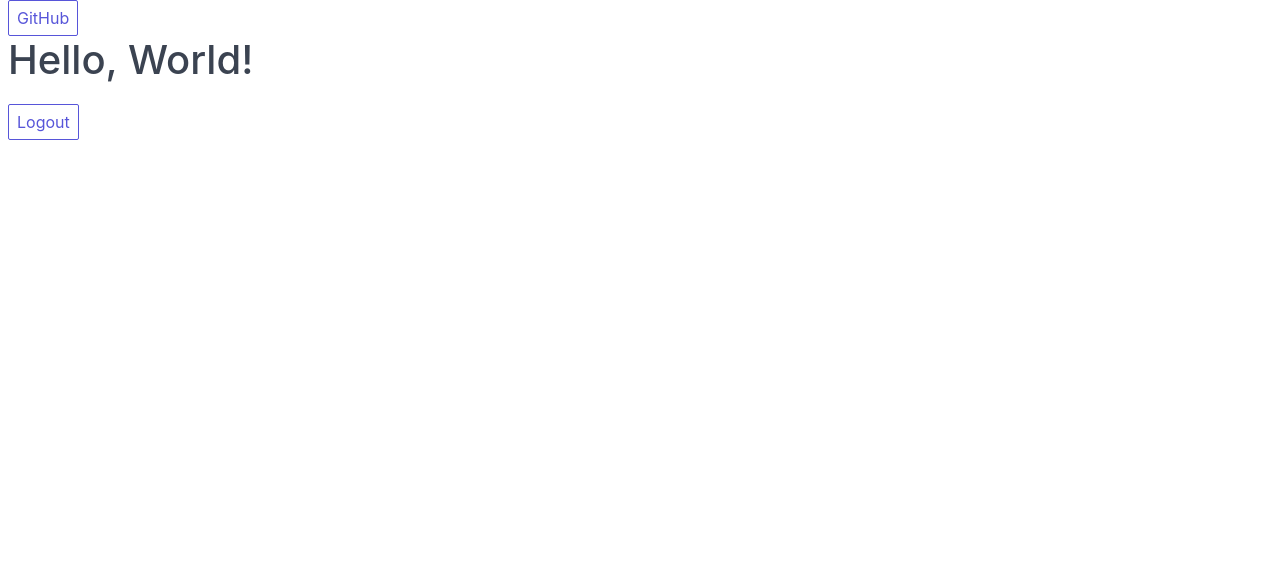
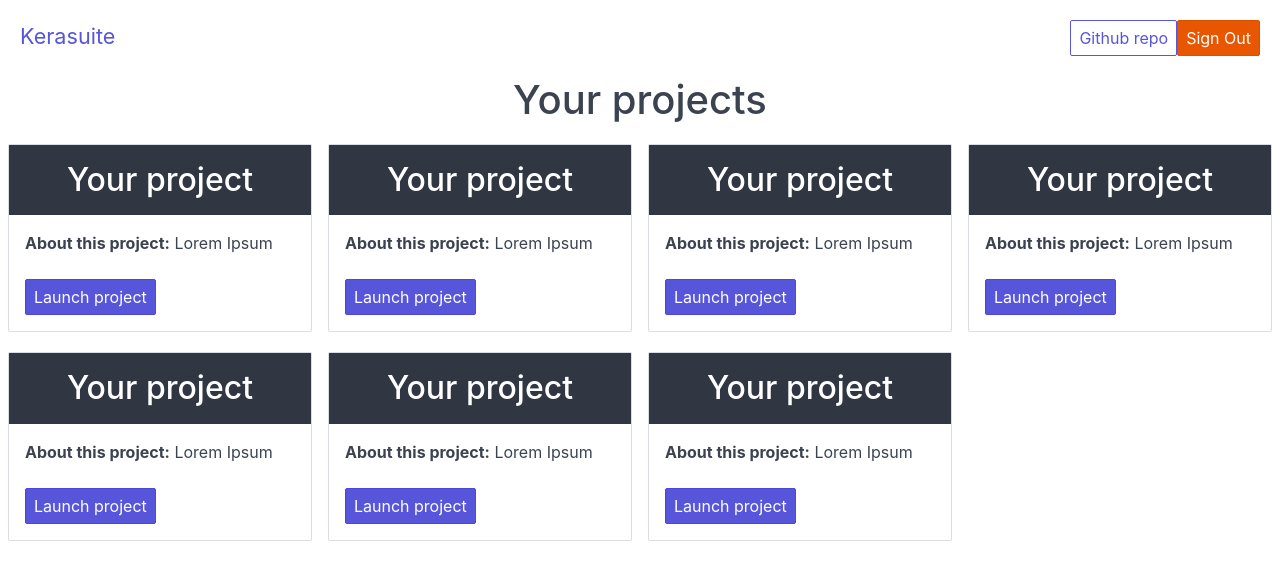
Before and after one commit to MeurillonGuillaume/Kerasuite, a Flask app: page / in a window 1280 px wide. Shown: the top 580 px of the page. Run offline with Flask 2, Linux system fonts and the light colour scheme; the visitor is signed in with stand-in values (Sample User, id 1).

Commit message:
Styling updated
Updated login styling, new navbar style and started designing project page.

```diff
--- a/app.py
+++ b/app.py
@@ -35,7 +35,7 @@ def home():
     Serve the homepage or redirect to the login page
     """
     if is_user_logged_in():
-        return render_template('home.html')
+        return render_template('home.html', LoggedIn=True)
     return redirect('/login')
 
 
--- a/templates/base.html
+++ b/templates/base.html
@@ -3,17 +3,17 @@
 <head>
     <meta charset="UTF-8">
     <title>Kerasuite</title>
-
+    <meta name="viewport" content="width=device-width, initial-scale=1">
     <link rel="stylesheet" href="https://unpkg.com/spectre.css/dist/spectre.min.css">
 </head>
 <body>
 
-<div class="container">
-    <div class="section">
-        {% block Navbar %}
-        {% endblock %}
-        {% block Body %}
-        {% endblock %}</div>
+{% block Navbar %}
+{% endblock %}
+
+<div class="container centered">
+    {% block Body %}
+    {% endblock %}
 </div>
 </body>
 </html>
--- a/templates/home.html
+++ b/templates/home.html
@@ -1,7 +1,100 @@
 {% extends 'navbar.html' %}
 {% block Body %}
-    <h1>Hello, World!</h1>
-    <a href="/logout">
-        <button class="btn tooltip tooltip-bottom" data-tooltip="Come back soon!">Logout</button>
-    </a>
+    <h1 class="text-center">Your projects</h1>
+    <div class="columns">
+        <div class="column col-3" style="margin-bottom: 1rem">
+            <div class="card">
+                <div class="card-header bg-dark">
+                    <div class="card-title text-center">
+                        <h2>Your project</h2>
+                    </div>
+                </div>
+                <div class="card-body">
+                    <p><span class="text-bold">About this project:</span> Lorem Ipsum</p>
+                    <button class="btn btn-primary">Launch project</button>
+                </div>
+            </div>
+        </div>
+
+        <div class="column col-3" style="margin-bottom: 1rem">
+            <div class="card">
+                <div class="card-header bg-dark">
+                    <div class="card-title text-center">
+                        <h2>Your project</h2>
+                    </div>
+                </div>
+                <div class="card-body">
+                    <p><span class="text-bold">About this project:</span> Lorem Ipsum</p>
+                    <button class="btn btn-primary">Launch project</button>
+                </div>
+            </div>
+        </div>
+        <div class="column col-3" style="margin-bottom: 1rem">
+            <div class="card">
+                <div class="card-header bg-dark">
+                    <div class="card-title text-center">
+                        <h2>Your project</h2>
+                    </div>
+                </div>
+                <div class="card-body">
+                    <p><span class="text-bold">About this project:</span> Lorem Ipsum</p>
+                    <button class="btn btn-primary">Launch project</button>
+                </div>
+            </div>
+        </div>
+        <div class="column col-3" style="margin-bottom: 1rem">
+            <div class="card">
+                <div class="card-header bg-dark">
+                    <div class="card-title text-center">
+                        <h2>Your project</h2>
+                    </div>
+                </div>
+                <div class="card-body">
+                    <p><span class="text-bold">About this project:</span> Lorem Ipsum</p>
+                    <button class="btn btn-primary">Launch project</button>
+                </div>
+            </div>
+        </div>
+        <div class="column col-3" style="margin-bottom: 1rem">
+            <div class="card">
+                <div class="card-header bg-dark">
+                    <div class="card-title text-center">
+                        <h2>Your project</h2>
+                    </div>
+                </div>
+                <div class="card-body">
+                    <p><span class="text-bold">About this project:</span> Lorem Ipsum</p>
+                    <button class="btn btn-primary">Launch project</button>
+                </div>
+            </div>
+        </div>
+        <div class="column col-3" style="margin-bottom: 1rem">
+            <div class="card">
+                <div class="card-header bg-dark">
+                    <div class="card-title text-center">
+                        <h2>Your project</h2>
+                    </div>
+                </div>
+                <div class="card-body">
+                    <p><span class="text-bold">About this project:</span> Lorem Ipsum</p>
+                    <button class="btn btn-primary">Launch project</button>
+                </div>
+            </div>
+        </div>
+        <div class="column col-3" style="margin-bottom: 1rem">
+            <div class="card">
+                <div class="card-header bg-dark">
+                    <div class="card-title text-center">
+                        <h2>Your project</h2>
+                    </div>
+                </div>
+                <div class="card-body">
+                    <p><span class="text-bold">About this project:</span> Lorem Ipsum</p>
+                    <button class="btn btn-primary">Launch project</button>
+                </div>
+            </div>
+        </div>
+
+
+    </div>
 {% endblock %}
--- a/templates/navbar.html
+++ b/templates/navbar.html
@@ -1,8 +1,16 @@
 {% extends 'base.html' %}
 {% block Navbar %}
-    <header class="navbar">
-        <section class="navbar-section">
-            <a href="https://github.com/MeurillonGuillaume/Kerasuite" class="btn">GitHub</a>
-        </section>
+    <header class="navbar" style="padding: 1rem;">
+        <div class="navbar-primary">
+            <a href="/" class="navbar-brand"><span class="text-large">Kerasuite</span></a>
+        </div>
+        <div class="navbar-section">
+            <a href="https://github.com/MeurillonGuillaume/Kerasuite" class="btn" target="_blank">Github repo</a>
+            {% if LoggedIn %}
+                <a href="/logout" class="btn btn-error tooltip tooltip-bottom" data-tooltip="Come back soon :)">
+                    Sign Out
+                </a>
+            {% endif %}
+        </div>
     </header>
 {% endblock %}
```
Also changed, not shown: templates/login.html (+15 -6 lines).
